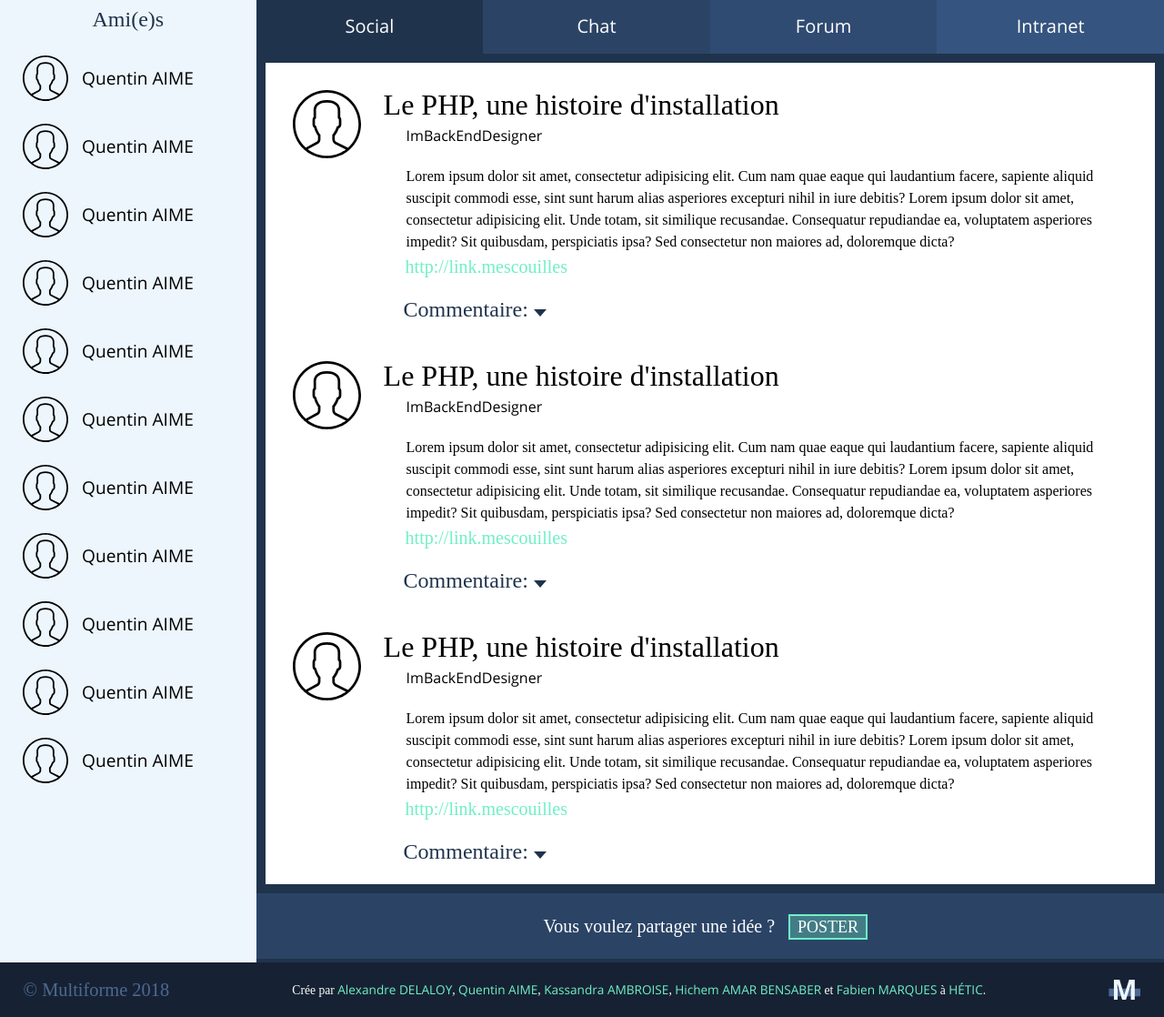
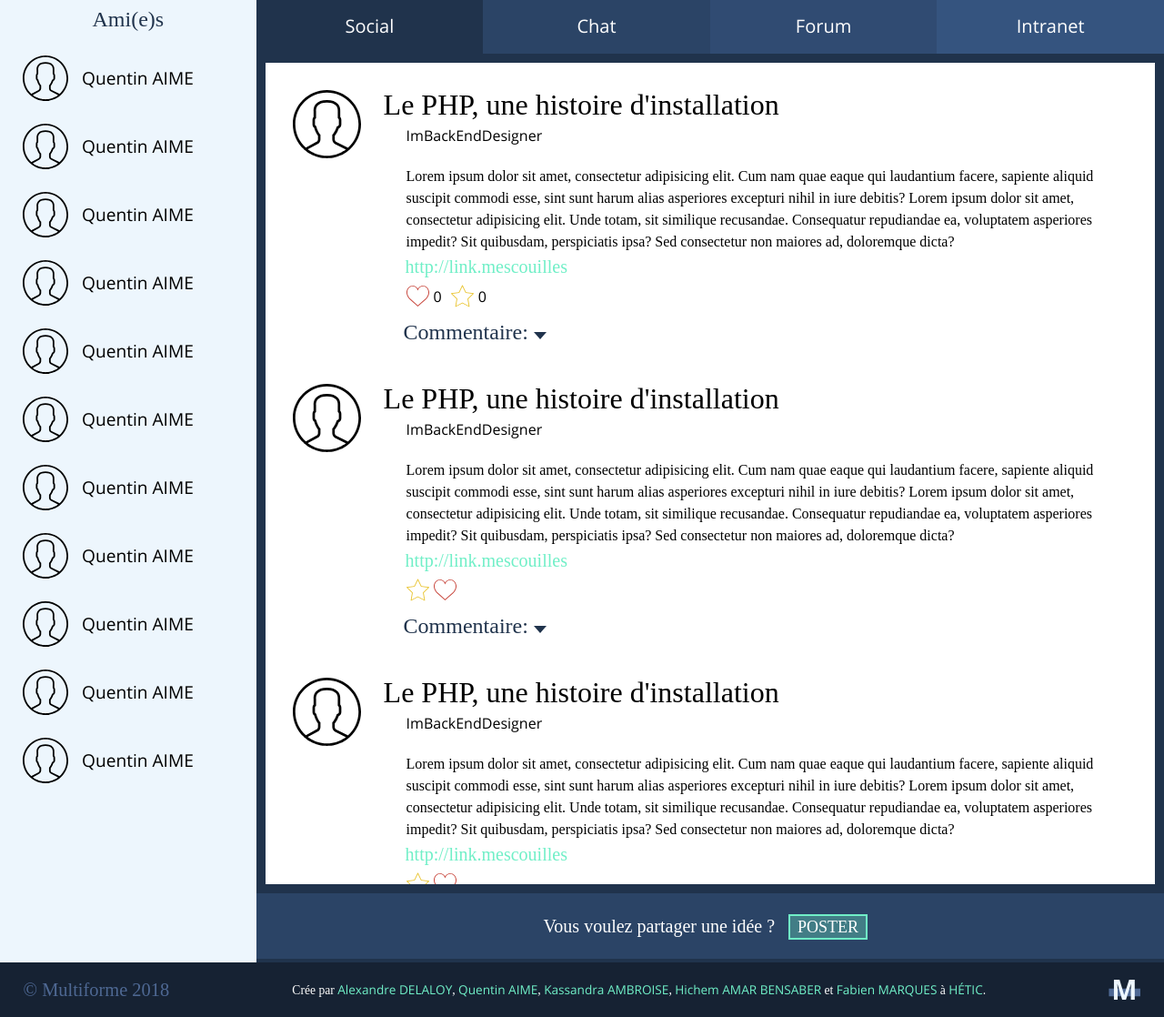
Before and after one commit to hichemamb/Projet-PHP, a PHP site: page / in a window 1280 px wide; the page is wider, and only the part inside the window is pictured. Shown: the part 85-1203 px from the top of that part at 91% size. Run offline with PHP 8.4, Linux system fonts and the light colour scheme.

Commit message:
add buttons on posts

```diff
--- a/www/css/main.css
+++ b/www/css/main.css
@@ -333,7 +333,7 @@
       line-height: 1.5;
    }
    .s__box__link__box {
-      margin-bottom: 25px;
+      margin-bottom: 10px;
    }
    .s__box__link {
       color: #70EFC7;
@@ -349,18 +349,45 @@
       border-bottom: 1px #70EFC7 solid;
       transition: all 0.25s;
    }
+
    .s__box__buttons {
+      /*width: 55px;*/
       display: flex;
-      align-items: flex-start;
-      justify-content: flex-end;
+      height: auto;
+      margin: 0 20px 15px 20px;
    }
-   .s__box__buttons {
-      width: 35px;
-      height: auto;
-      margin-right: 12.5px;
+   .s__box__button__box {
+      display: flex;
+      align-items: center;
+   }
+   .s__box__button__box p {
+      padding: 0 5px;
    }
    .s__box__like {
       background: url(../img/like.svg);
+      background-size: 100%;
+      width: 25px;
+      height: 25px;
+      margin-left: 5px;
+      transition: all 0.25s;
+      cursor: pointer;
+   }
+   .s__box__like:hover {
+      background: url(../img/like_full.svg);
+      background-size: 100%;
+   }
+   .s__box__fav {
+      background: url(../img/fav.svg);
+      background-size: 100%;
+      width: 25px;
+      height: 25px;
+      margin-left: 5px;
+      transition: all 0.25s;
+      cursor: pointer;
+   }
+   .s__box__fav:hover {
+      background: url(../img/fav_full.svg);
+      background-size: 100%;
    }
    .s__box__form {
       padding: 0 25px;
--- a/www/index.php
+++ b/www/index.php
@@ -87,8 +87,14 @@
 									Lorem ipsum dolor sit amet, consectetur adipisicing elit. Unde totam, sit similique recusandae. Consequatur repudiandae ea, voluptatem asperiores impedit? Sit quibusdam, perspiciatis ipsa? Sed consectetur non maiores ad, doloremque dicta?</p>
 									<p class="s__box__link__box"><a href="#" class="s__box__link" target="blank_">http://link.mescouilles</a></p>
 									<div class="s__box__buttons">
-										<div src="img/fav.svg" alt="fav button" class="s__box__fav"></div>
-										<div src="img/like.svg" alt="like button" class="s__box__like"></div>
+										<div class="s__box__button__box">
+											<div src="img/like.svg" alt="fav button" class="s__box__like"></div>
+											<p>0</p>
+										</div>
+										<div class="s__box__button__box">
+											<div src="img/fav.svg" alt="fav button" class="s__box__fav"></div>
+											<p>0</p>
+										</div>
 
 									</div>
 									<h2 class="s__box__form__title">Commentaire: <img src="img/triangle.svg" alt="" class="s__box__form__triangle"></h2>
```
